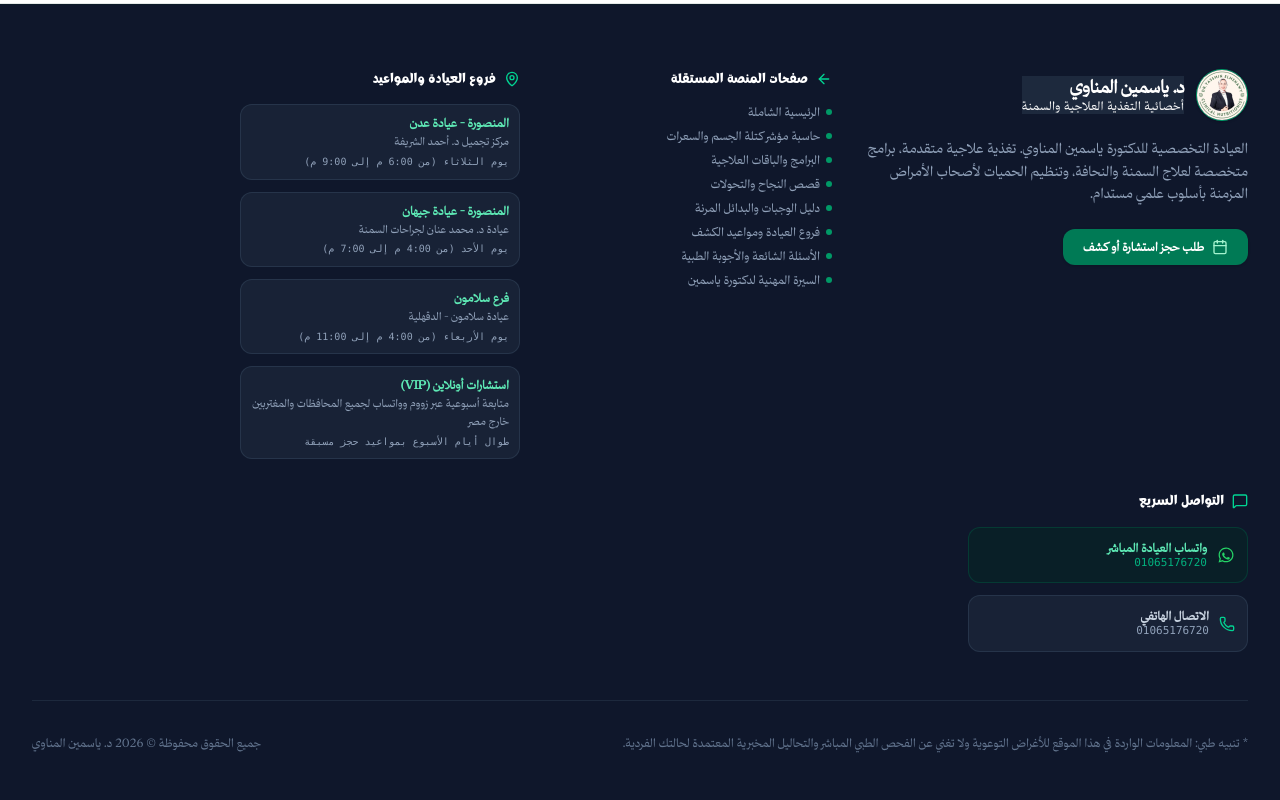
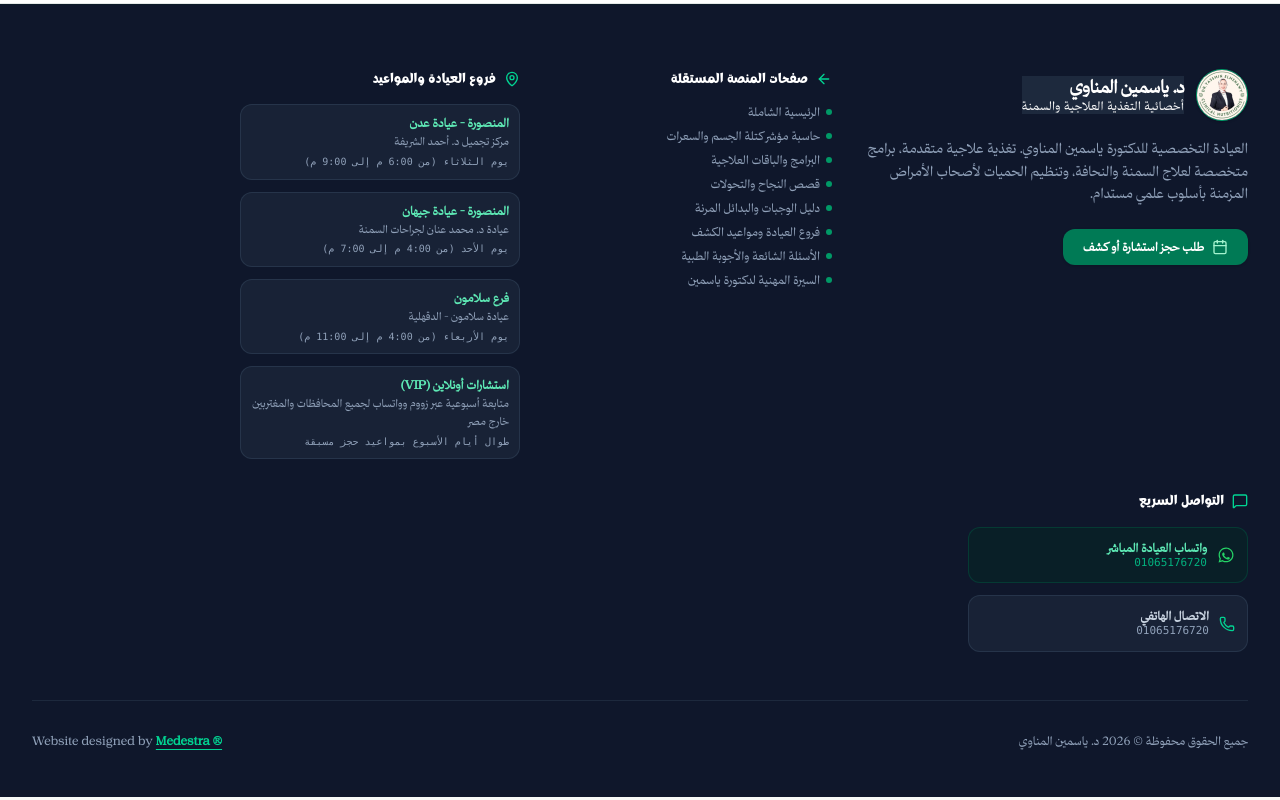
Before and after one commit to Mahmoud14161/Dr-Yasmin, a React (Vite) app: page / in a window 1280 px wide. Shown: the part 6099-6899 px from the top of the page. Built offline with nearby package versions, Linux system fonts and the light colour scheme.

Commit message:
Add Website designed by Medestra link in footer

```diff
--- a/src/components/Footer.tsx
+++ b/src/components/Footer.tsx
@@ -133,13 +133,21 @@ export const Footer: React.FC<FooterProps> = ({ onOpenBooking, onNavigate }) =>
 
         </div>
 
-        {/* Bottom Bar: Disclaimer & Copyright */}
-        <div className="pt-8 flex flex-col md:flex-row items-center justify-between gap-4 text-xs text-slate-500 text-center md:text-right">
-          <p className="max-w-2xl leading-relaxed">
-            * تنبيه طبي: المعلومات الواردة في هذا الموقع للأغراض التوعوية ولا تغني عن الفحص الطبي المباشر والتحاليل المخبرية المعتمدة لحالتك الفردية.
-          </p>
-          <div className="whitespace-nowrap shrink-0">
+        {/* Bottom Bar: Copyright & Medestra Credit */}
+        <div className="pt-8 flex flex-col sm:flex-row items-center justify-between gap-3 text-xs text-slate-400 text-center sm:text-right">
+          <div>
             جميع الحقوق محفوظة © {new Date().getFullYear()} د. ياسمين المناوي
+          </div>
+          <div dir="ltr" className="font-sans text-xs text-slate-400">
+            Website designed by{' '}
+            <a
+              href="https://medestra.me/"
+              target="_blank"
+              rel="noopener noreferrer"
+              className="text-emerald-400 hover:text-emerald-300 font-bold underline underline-offset-4 transition-colors"
+            >
+              Medestra ®
+            </a>
           </div>
         </div>
 
```
